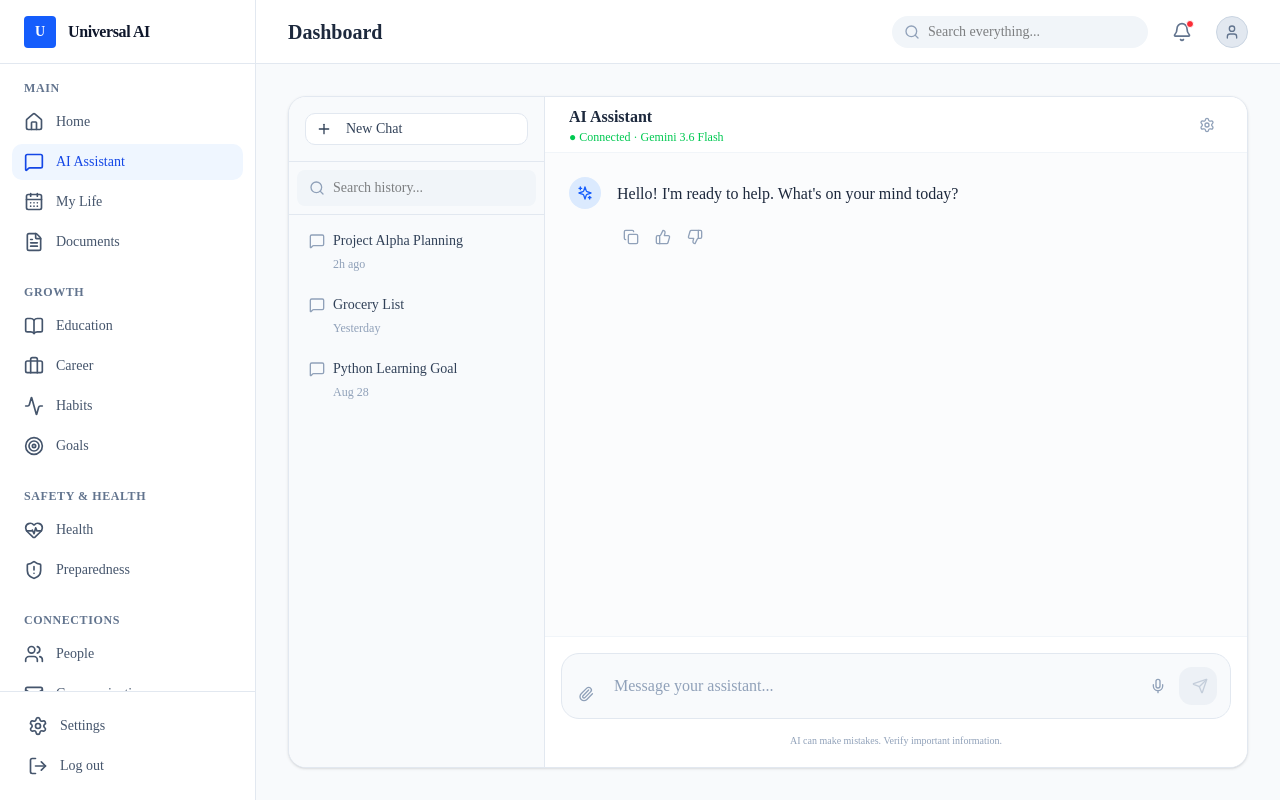
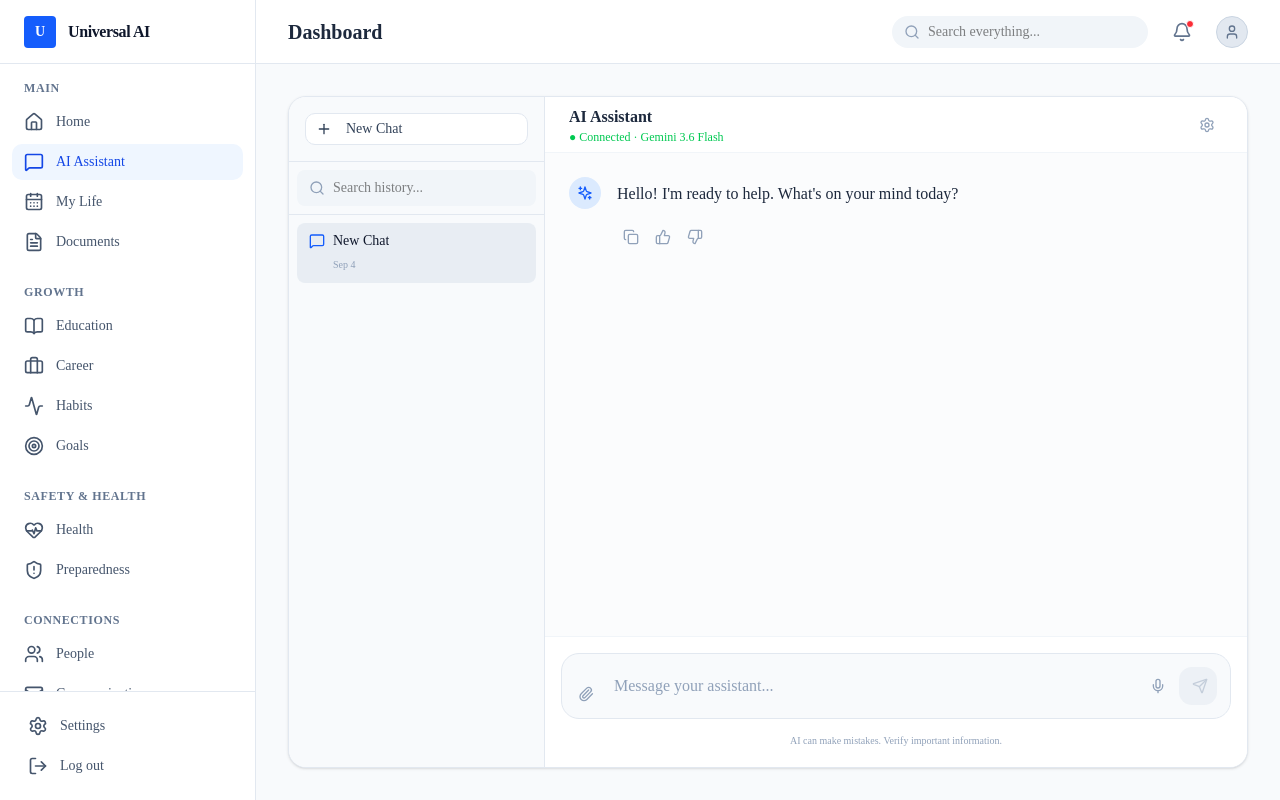
Before and after one commit to adksoftwares/universal-ai-platform, a Next.js app in the folder apps/web/: page /dashboard/ai in a window 1280 px wide. Built offline with nearby package versions, Linux system fonts and the light colour scheme; no server answers; a web font is replaced by a local one.

Commit message:
feat: add persistent unlimited chat sessions using localStorage with sidebar navigation

```diff
--- a/apps/web/src/app/dashboard/ai/page.tsx
+++ b/apps/web/src/app/dashboard/ai/page.tsx
@@ -5,22 +5,45 @@ import { Button } from "@/components/ui/button";
 import { ActionProposal } from "@/components/common/ActionProposal";
 import { Mic, Paperclip, Send, Settings, Search, Plus, MessageSquare, Copy, RotateCcw, ThumbsUp, ThumbsDown } from "lucide-react";
 
-const mockHistory = [
-  { id: "1", title: "Project Alpha Planning", time: "2h ago" },
-  { id: "2", title: "Grocery List", time: "Yesterday" },
-  { id: "3", title: "Python Learning Goal", time: "Aug 28" },
-];
-
 type Message = { id: number; role: "user" | "assistant"; content: string };
+type ChatSession = { id: string; title: string; updatedAt: number; messages: Message[] };
 
 export default function AIAssistantPage() {
-  const [messages, setMessages] = useState<Message[]>([
-    { id: 1, role: "assistant", content: "Hello! I'm ready to help. What's on your mind today?" },
-  ]);
+  const [sessions, setSessions] = useState<ChatSession[]>([]);
+  const [currentSessionId, setCurrentSessionId] = useState<string>("");
   const [input, setInput] = useState("");
   const [isLoading, setIsLoading] = useState(false);
   const [copied, setCopied] = useState<number | null>(null);
   const bottomRef = useRef<HTMLDivElement>(null);
+
+  // Load from local storage on mount
+  useEffect(() => {
+    const saved = localStorage.getItem("ai_chat_sessions");
+    if (saved) {
+      try {
+        const parsed = JSON.parse(saved) as ChatSession[];
+        if (parsed.length > 0) {
+          setSessions(parsed);
+          setCurrentSessionId(parsed[0].id);
+          return;
+        }
+      } catch (e) {
+        console.error("Failed to parse chat sessions", e);
+      }
+    }
+    // Default if nothing saved
+    handleNewChat(false);
+  }, []);
+
+  // Save to local storage whenever sessions change
+  useEffect(() => {
+    if (sessions.length > 0) {
+      localStorage.setItem("ai_chat_sessions", JSON.stringify(sessions));
+    }
+  }, [sessions]);
+
+  const currentSession = sessions.find(s => s.id === currentSessionId);
+  const messages = currentSession ? currentSession.messages : [];
 
   // Auto scroll to bottom on new message
   useEffect(() => {
@@ -28,11 +51,26 @@ export default function AIAssistantPage() {
   }, [messages, isLoading]);
 
   const handleSend = async () => {
-    if (!input.trim() || isLoading) return;
+    if (!input.trim() || isLoading || !currentSessionId) return;
 
     const userMessage: Message = { id: Date.now(), role: "user", content: input.trim() };
     const updatedMessages = [...messages, userMessage];
-    setMessages(updatedMessages);
+
+    // Auto-generate title if it's the first real user message
+    let newTitle = currentSession?.title;
+    if (updatedMessages.length === 2 && newTitle === "New Chat") {
+      newTitle = input.trim().substring(0, 30) + (input.length > 30 ? "..." : "");
+    }
+
+    const updateSession = (newMsgs: Message[], title: string) => {
+      setSessions(prev => prev.map(s =>
+        s.id === currentSessionId
+          ? { ...s, messages: newMsgs, updatedAt: Date.now(), title }
+          : s
+      ));
+    };
+
+    updateSession(updatedMessages, newTitle || "Chat");
     setInput("");
     setIsLoading(true);
 
@@ -46,24 +84,24 @@ export default function AIAssistantPage() {
       const data = await res.json();
 
       if (data.error) {
-        setMessages([...updatedMessages, {
+        updateSession([...updatedMessages, {
           id: Date.now() + 1,
           role: "assistant",
           content: `Error: ${data.error} ${data.details ? `(${data.details})` : ""}`,
-        }]);
+        }], newTitle || "Chat");
       } else {
-        setMessages([...updatedMessages, {
+        updateSession([...updatedMessages, {
           id: Date.now() + 1,
           role: "assistant",
           content: data.reply,
-        }]);
+        }], newTitle || "Chat");
       }
     } catch {
-      setMessages([...updatedMessages, {
+      updateSession([...updatedMessages, {
         id: Date.now() + 1,
         role: "assistant",
         content: "Network error. Please check your connection and try again.",
-      }]);
+      }], newTitle || "Chat");
     } finally {
       setIsLoading(false);
     }
@@ -75,9 +113,25 @@ export default function AIAssistantPage() {
     setTimeout(() => setCopied(null), 2000);
   };
 
-  const handleNewChat = () => {
-    setMessages([{ id: Date.now(), role: "assistant", content: "Hello! I'm ready to help. What's on your mind today?" }]);
+  const handleNewChat = (saveState: boolean = true) => {
+    const newSession: ChatSession = {
+      id: Date.now().toString(),
+      title: "New Chat",
+      updatedAt: Date.now(),
+      messages: [{ id: Date.now(), role: "assistant", content: "Hello! I'm ready to help. What's on your mind today?" }]
+    };
+    if (saveState) {
+      setSessions(prev => [newSession, ...prev]);
+    } else {
+      setSessions([newSession]);
+    }
+    setCurrentSessionId(newSession.id);
     setInput("");
+  };
+
+  const formatTime = (ts: number) => {
+    const date = new Date(ts);
+    return date.toLocaleDateString(undefined, { month: 'short', day: 'numeric' });
   };
 
   return (
@@ -87,7 +141,7 @@ export default function AIAssistantPage() {
       <div className="w-64 border-r border-slate-200 bg-slate-50 hidden md:flex flex-col">
         <div className="p-4 border-b border-slate-200">
           <Button
-            onClick={handleNewChat}
+            onClick={() => handleNewChat(true)}
             className="w-full justify-start bg-white text-slate-700 border-slate-200 hover:bg-slate-50"
             variant="outline"
           >
@@ -107,13 +161,17 @@ export default function AIAssistantPage() {
         </div>
 
         <div className="flex-1 overflow-y-auto p-2 space-y-1">
-          {mockHistory.map((chat) => (
-            <button key={chat.id} className="w-full text-left px-3 py-2 rounded-md hover:bg-slate-200/50 transition-colors group">
+          {sessions.sort((a, b) => b.updatedAt - a.updatedAt).map((chat) => (
+            <button
+              key={chat.id}
+              onClick={() => setCurrentSessionId(chat.id)}
+              className={`w-full text-left px-3 py-2 rounded-md transition-colors group ${currentSessionId === chat.id ? "bg-slate-200/70" : "hover:bg-slate-200/50"}`}
+            >
               <div className="flex items-center gap-2">
-                <MessageSquare className="w-4 h-4 text-slate-400 group-hover:text-slate-600" />
-                <span className="text-sm font-medium text-slate-700 truncate">{chat.title}</span>
+                <MessageSquare className={`w-4 h-4 ${currentSessionId === chat.id ? "text-blue-600" : "text-slate-400 group-hover:text-slate-600"}`} />
+                <span className={`text-sm font-medium truncate ${currentSessionId === chat.id ? "text-slate-900" : "text-slate-700"}`}>{chat.title}</span>
               </div>
-              <span className="text-xs text-slate-400 pl-6">{chat.time}</span>
+              <span className="text-[10px] text-slate-400 pl-6">{formatTime(chat.updatedAt)}</span>
             </button>
           ))}
         </div>
```
